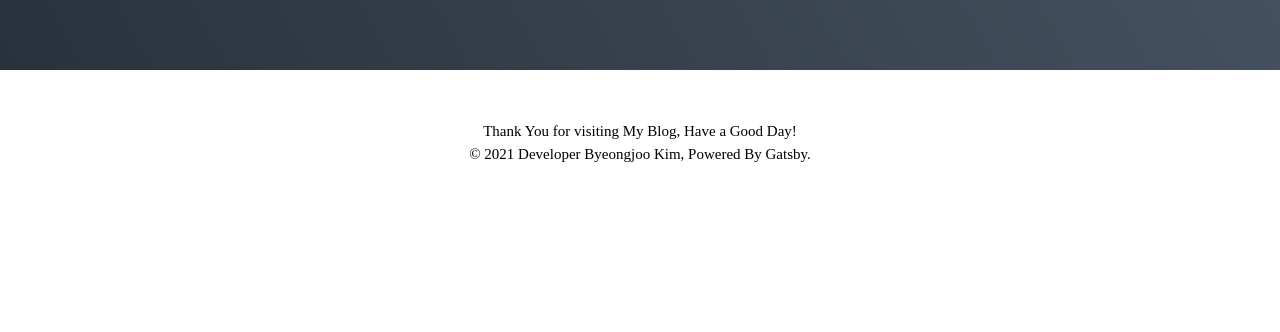
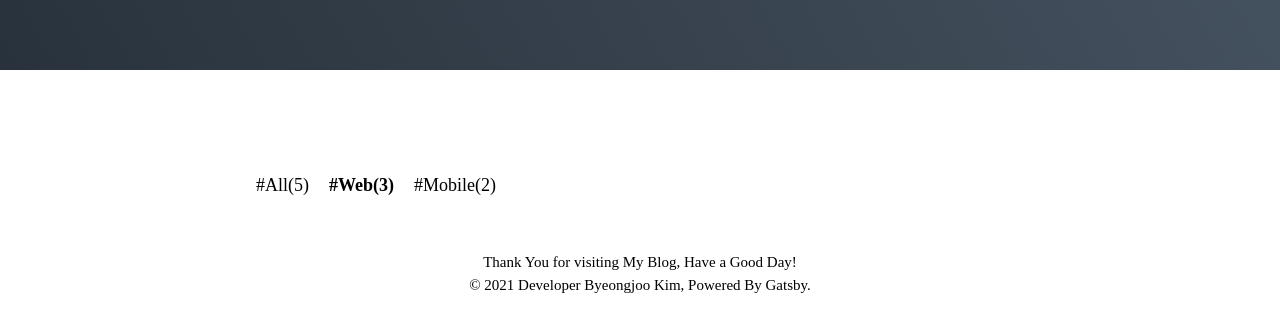
Before and after one commit to denev723/gatsby-blog, a Gatsby site: page / in a window 1280 px wide. Shown: the part 330-662 px from the top of the page. Built offline with nearby package versions, Linux system fonts and the light colour scheme; Gatsby itself is replaced by a stand-in of ours; a web font is replaced by a local one.

Commit message:
Category 추가

```diff
--- /dev/null
+++ b/src/components/Main/CategoryList.tsx
@@ -0,0 +1,62 @@
+import React, { FunctionComponent, ReactNode } from 'react';
+import styled from '@emotion/styled';
+import { Link } from 'gatsby';
+
+export interface CategoryListProps {
+  selectedCategory: string;
+  categoryList: {
+    [key: string]: number;
+  };
+}
+
+type CategoryItemProps = {
+  active: boolean;
+};
+
+type GatsbyLinkProps = {
+  children: ReactNode;
+  className?: string;
+  to: string;
+} & CategoryItemProps;
+
+const CategoryListWrapper = styled.div`
+  display: flex;
+  flex-wrap: wrap;
+  width: 768px;
+  margin: 100px auto 0;
+`;
+
+const CategoryItem = styled(({ active, to, ...props }: GatsbyLinkProps) => (
+  <Link to={to} {...props} />
+))`
+  margin-right: 20px;
+  padding: 5px 0;
+  font-size: 18px;
+  font-weight: ${({ active }) => (active ? '800' : '400')};
+  cursor: pointer;
+
+  &:last-of-type {
+    margin-right: 0;
+  }
+`;
+
+const CategoryList: FunctionComponent<CategoryListProps> = ({
+  selectedCategory,
+  categoryList,
+}) => {
+  return (
+    <CategoryListWrapper>
+      {Object.entries(categoryList).map(([name, count]) => (
+        <CategoryItem
+          to={`/?category=${name}`}
+          active={name === selectedCategory}
+          key={name}
+        >
+          #{name}({count})
+        </CategoryItem>
+      ))}
+    </CategoryListWrapper>
+  );
+};
+
+export default CategoryList;
--- a/src/pages/index.tsx
+++ b/src/pages/index.tsx
@@ -3,6 +3,13 @@ import styled from '@emotion/styled';
 import GlobalStyle from 'components/Common/GlobalStyle';
 import Introduction from 'components/Main/Introduction';
 import Footer from 'components/Common/Footer';
+import CategoryList from 'components/Main/CategoryList';
+
+const CATEGORY_LIST = {
+  All: 5,
+  Web: 3,
+  Mobile: 2,
+};
 
 const Container = styled.div`
   display: flex;
@@ -15,6 +22,7 @@ const IndexPage: FunctionComponent = function () {
     <Container>
       <GlobalStyle />
       <Introduction />
+      <CategoryList selectedCategory="Web" categoryList={CATEGORY_LIST} />
       <Footer />
     </Container>
   );
```
